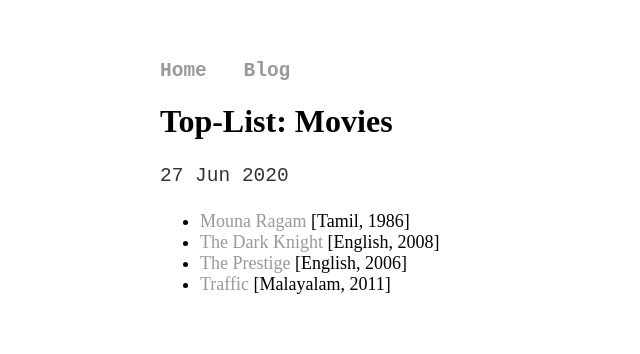
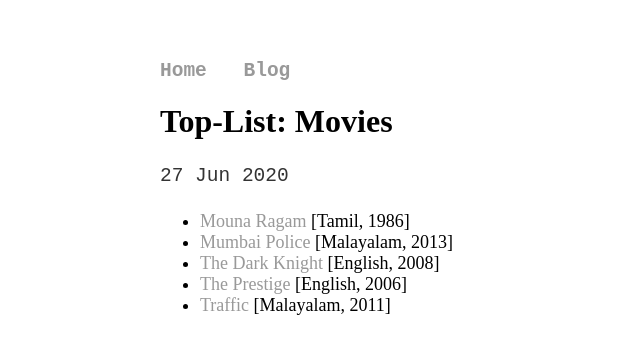
Before and after one commit to joe019/joe019.github.io, a Jekyll site: the page built from _posts/2020-06-27-movies.md, in a window 1280 px wide. Shown: the top 354 px of the page, without its empty margins (0-640 px from the left). Built offline with Jekyll 4.4.1, drawn with Linux system fonts in a browser that asks for light colours.

Commit message:
Added Mumbai Police

```diff
--- a/_posts/2020-06-27-movies.md
+++ b/_posts/2020-06-27-movies.md
@@ -5,6 +5,7 @@ date: 2020-06-27
 ---
 
 * [Mouna Ragam](https://www.primevideo.com/detail/0KN7YBDJ8UZNMGZZ4U1PPTSRT0/) [Tamil, 1986]
+* [Mumbai Police](https://www.hotstar.com/in/movies/mumbai-police/1000081082) [Malayalam, 2013]
 * [The Dark Knight](https://www.primevideo.com/detail/0QSTXR0EXWWYI4D3UGMLFM4A0Q) [English, 2008]
 * [The Prestige](https://www.primevideo.com/detail/0NHF8XHW3MHY857TGPSWTYCXTI) [English, 2006]
 * [Traffic](https://www.hotstar.com/in/movies/traffic/1000100644) [Malayalam, 2011]
```
